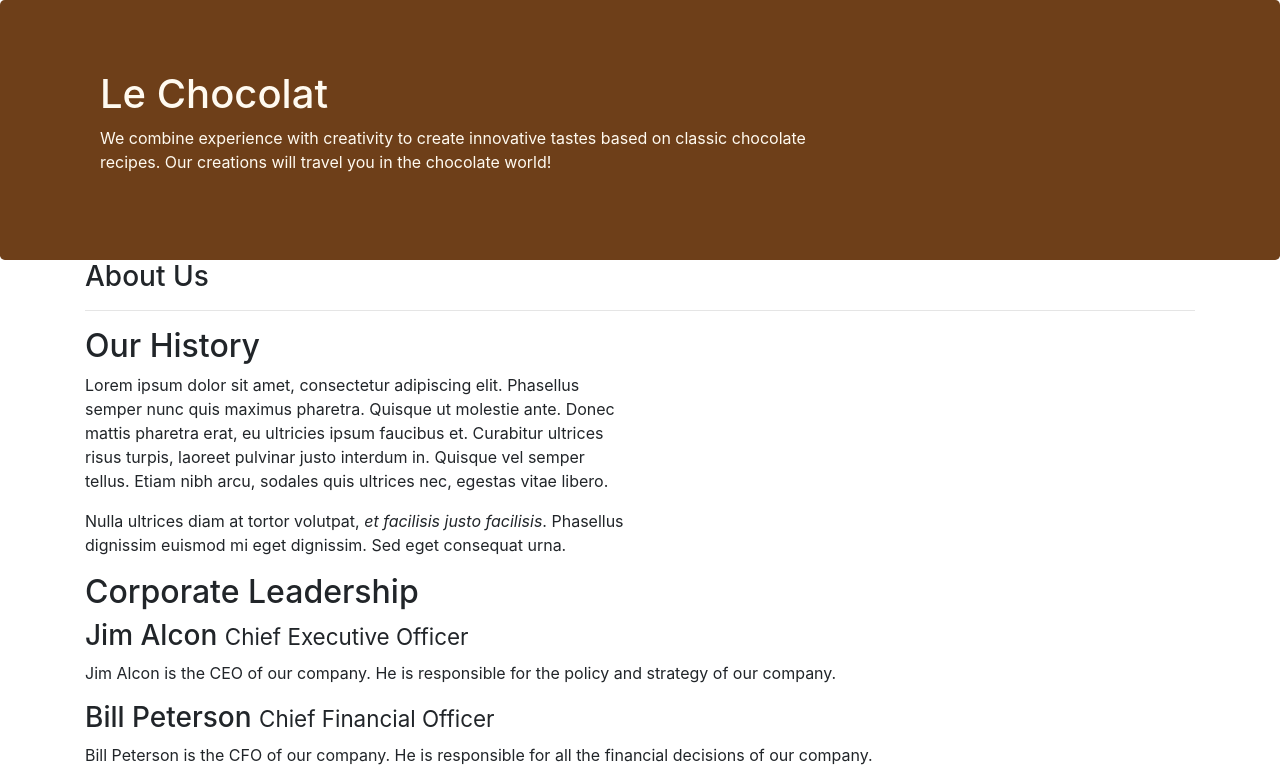
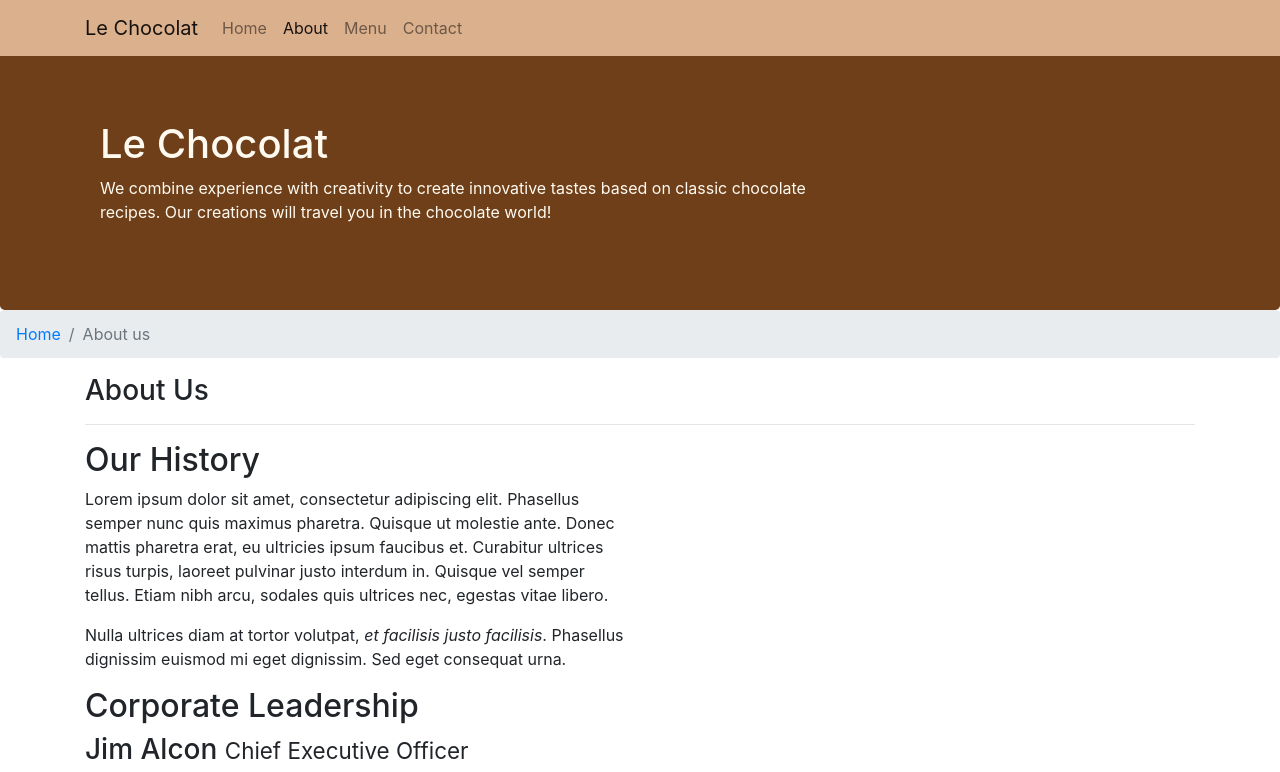
Before and after one commit to dukaani/leChocolat, a website: page aboutus.html in a window 1280 px wide. Shown: the top 772 px of the page. Drawn offline with nearby package versions, Linux system fonts and the light colour scheme.

Commit message:
Navbar and Breadcrumbs

```diff
--- a/aboutus.html
+++ b/aboutus.html
@@ -13,6 +13,25 @@
 </head>
 
 <body>
+    <nav class="navbar navbar-expand-md navbar-light bg-light fixed-top">
+        <div class="container">
+            <a class="navbar-brand" href="./index.html">Le Chocolat</a>
+
+            <button class="navbar-toggler" type="button" data-toggle="collapse" data-target="#Navbar">
+                <span class="navbar-toggler-icon"></span>
+            </button>
+
+            <div class="collapse navbar-collapse" id="Navbar">
+                <ul class="navbar-nav">
+                    <li class="nav-item"><a class="nav-link" href="./index.html">Home</a></li>
+                    <li class="nav-item active"><a class="nav-link" href="#">About</a></li>
+                    <li class="nav-item"><a class="nav-link" href="#">Menu</a></li>
+                    <li class="nav-item"><a class="nav-link" href="#">Contact</a></li>
+                </ul>
+            </div>
+
+        </div>
+    </nav>
     <header class="jumbotron">
         <div class="container">
             <div class="row row-header">
@@ -26,6 +45,14 @@
             </div>
         </div>
     </header>
+
+    <nav aria-label="breadcrumb">
+        <ol class="breadcrumb">
+            <li class="breadcrumb-item"><a href="./index.html">Home</a></li>
+            <li class="breadcrumb-item active" aria-current="page">About us</li>
+        </ol>
+    </nav>
+
     <div class="container">
         <div class="row">
             <div class="col-12">
@@ -53,16 +80,20 @@
             <div class="col-12">
                 <h2>Corporate Leadership</h2>
                 <h3>Jim Alcon <small>Chief Executive Officer </small></h3>
-                <p class="d-none d-sm-block">Jim Alcon is the CEO of our company. He is responsible for the policy and strategy of our company.
+                <p class="d-none d-sm-block">Jim Alcon is the CEO of our company. He is responsible for the policy and
+                    strategy of our company.
                 </p>
                 <h3>Bill Peterson <small>Chief Financial Officer </small></h3>
-                <p class="d-none d-sm-block">Bill Peterson is the CFO of our company. He is responsible for all the financial decisions of our
+                <p class="d-none d-sm-block">Bill Peterson is the CFO of our company. He is responsible for all the
+                    financial decisions of our
                     company. </p>
                 <h3>John Cook <small>Chef</small></h3>
-                <p class="d-none d-sm-block">Our Chef, John Cook has specialized in the production of chocolates and he has created the receipts
+                <p class="d-none d-sm-block">Our Chef, John Cook has specialized in the production of chocolates and he
+                    has created the receipts
                     for our chocolates. </p>
                 <h3>Vasilis Wilson <small>Sous-chef </small></h3>
-                <p class="d-none d-sm-block">Vasilis Wilson is well informed of all the current trends in pastry and contributes his innovative
+                <p class="d-none d-sm-block">Vasilis Wilson is well informed of all the current trends in pastry and
+                    contributes his innovative
                     ideas in our products. </p>
             </div>
         </div>
--- a/css/styles.css
+++ b/css/styles.css
@@ -24,3 +24,10 @@ address{
     margin:0px auto;
     padding: 20px 0px 20px 0px;
 }
+body{
+    padding:50px 0px 0px 0px;
+    z-index:0;
+}
+.bg-light {
+    background-color: #dbb08d !important;
+}
```
Also changed, not shown: index.html (+22 -2 lines), 1 other file.
